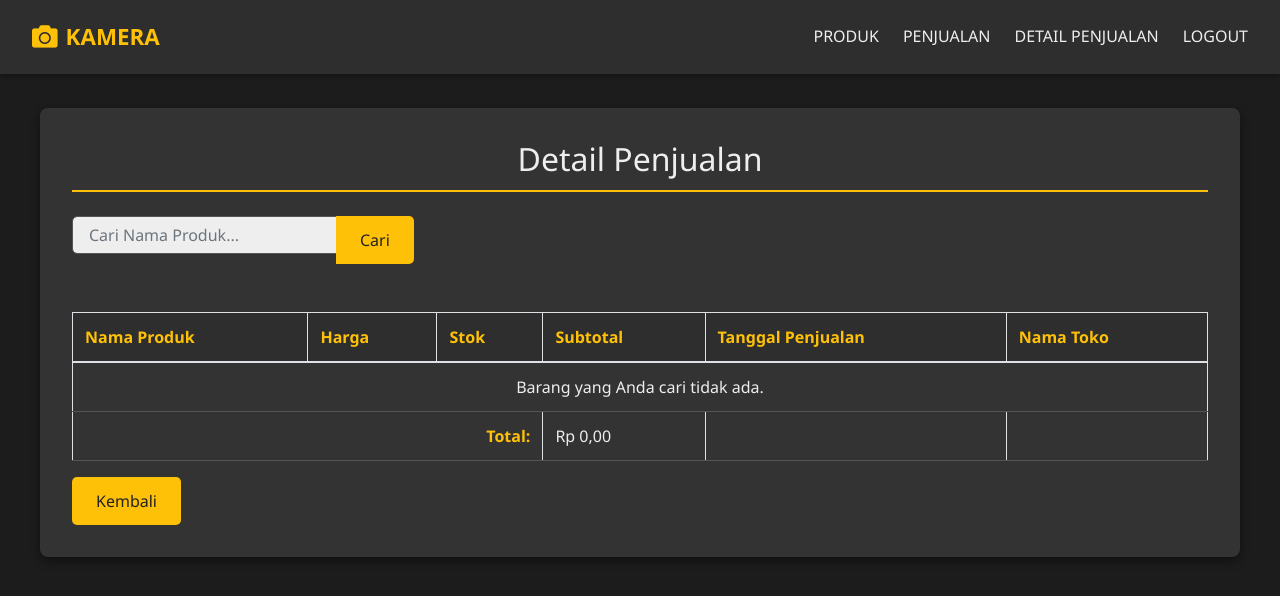
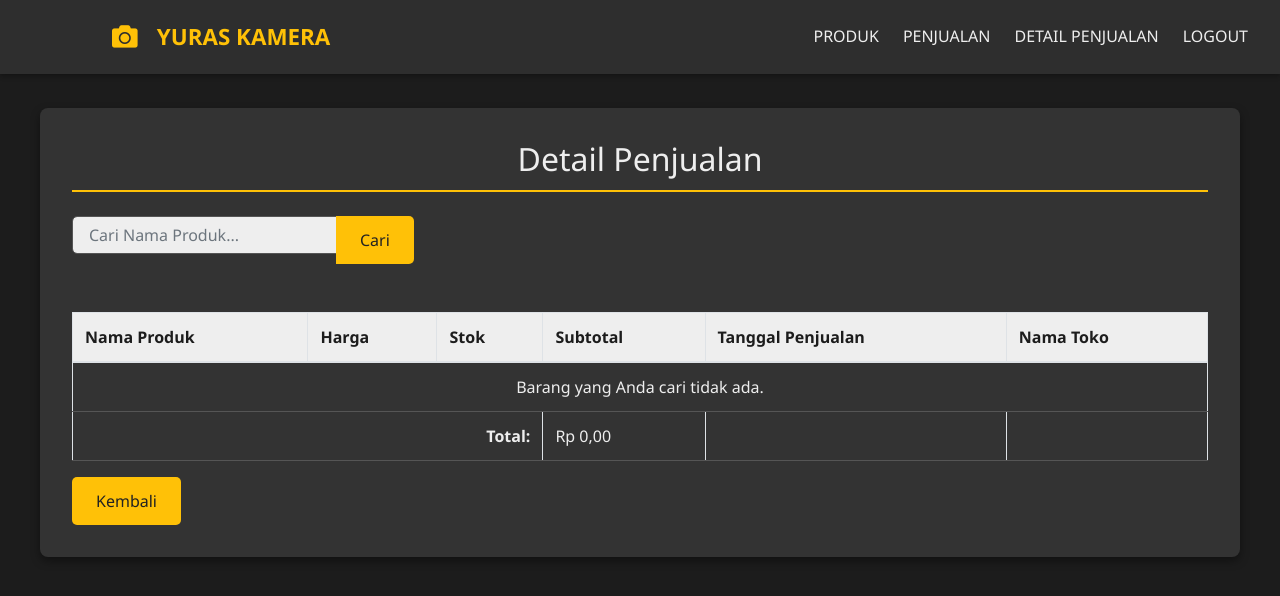
Before and after one commit to lana78uu/ujikom_inventory, a PHP site: page /detail_penjualan.php in a window 1280 px wide. Shown: the top 596 px of the page. Run offline with PHP 8.4, Linux system fonts and the light colour scheme; data that the repository does not hold is empty.

Commit message:
detail_penjualan.php

```diff
--- a/detail_penjualan.php
+++ b/detail_penjualan.php
@@ -77,10 +77,12 @@ foreach ($result as $row) {
             text-decoration: none;
             display: flex;
             align-items: center;
+
         }
 
         .logo-icon {
-            margin-right: 0.5rem;
+            margin-left: 5rem;
+            margin-right: 1.2rem;
             font-size: 1.6rem;
         }
 
@@ -171,8 +173,8 @@ foreach ($result as $row) {
         }
 
         .table th {
-            background-color: #2e2e2e;
-            color: #ffc107;
+            background-color: #eee;
+            color: #1c1c1c;
         }
 
         .table tbody tr:nth-child(even) {
@@ -192,14 +194,14 @@ foreach ($result as $row) {
         }
 
         tfoot strong {
-            color: #ffc107;
+            color: #eee;
         }
     </style>
 </head>
 <body>
 <header class="header">
     <a href="index.php" class="logo">
-        <i class="fas fa-camera logo-icon"></i> KAMERA
+        <i class="fas fa-camera logo-icon"></i> YURAS KAMERA
     </a>
     <nav class="nav">
         <a class="nav-link" href="tampil_produk.php">PRODUK</a>
```
